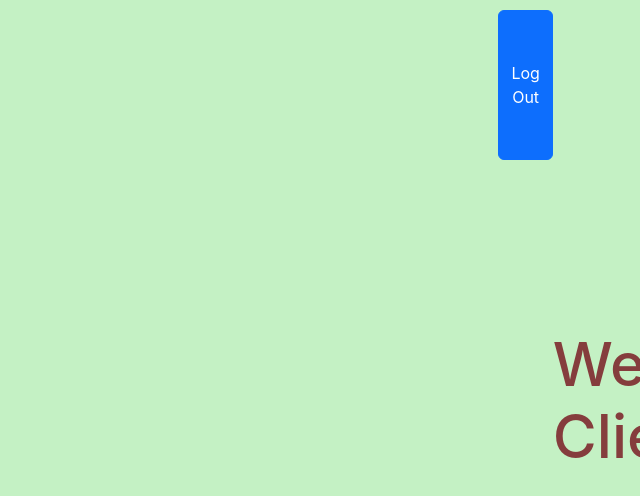
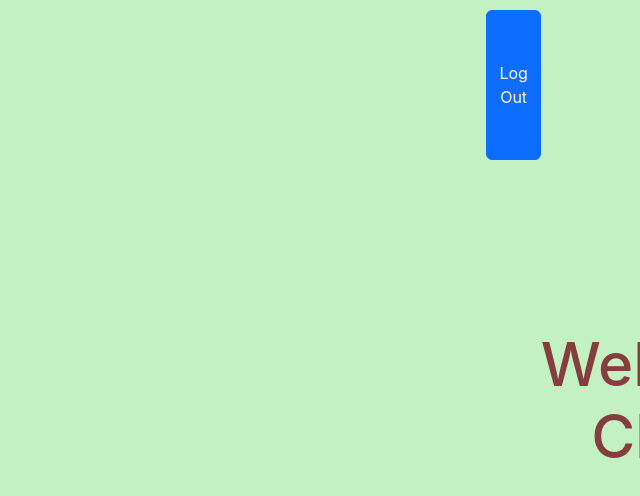
Before and after one commit to Sakshi-hub21/Power-Up-Fitness, a React (Create React App) app: page /clientdash in a window 1280 px wide. Shown: the top 496 px of the page, without its empty margins (640-1280 px from the left). Built offline with nearby package versions, Linux system fonts and the light colour scheme.

Commit message:
Update clientdash.js

```diff
--- a/src/components/clientdash.js
+++ b/src/components/clientdash.js
@@ -1,24 +1,24 @@
-import React from 'react';
-import './clientdash.css';
-import { useNavigate } from 'react-router-dom';
+import React from 'react'
+import "./clientdash.css"
+import { useNavigate } from "react-router-dom";
 
-export default function Clientdash() {
-  const navigate = useNavigate();
+export default function Clientdash(){
+    const navigate = useNavigate();
+    const submit=()=>{
+      navigate("/");
+    }
+  return (
+    <>
 
-  const submit = () => {
-    navigate('/');
-  };
+  <div className="bg-slide">
+  <button type="submit" onClick={submit} className="btn btn-primary lg button-3">
+    Log Out
+  </button>
+      <h1 className="h1-slide text-center">Welcome Client</h1>
 
-  return (
-    <div className="container-fluid">
-      <div className="row">
-        <div className="col-md-12 bg-slide">
-          <button type="submit" onClick={submit} className="btn btn-primary button-3">
-            Log Out
-          </button>
-          <h1 className="h1-slide">Welcome Client</h1>
-        </div>
-      </div>
+
     </div>
-  );
+    </>
+
+  )
 }
```
